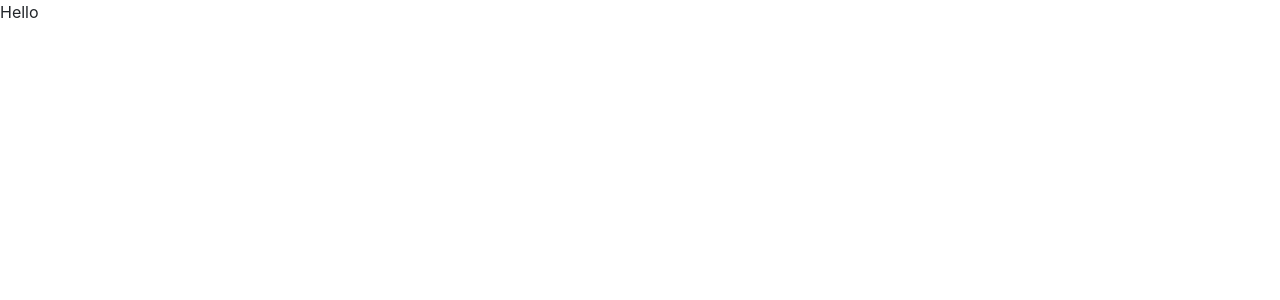
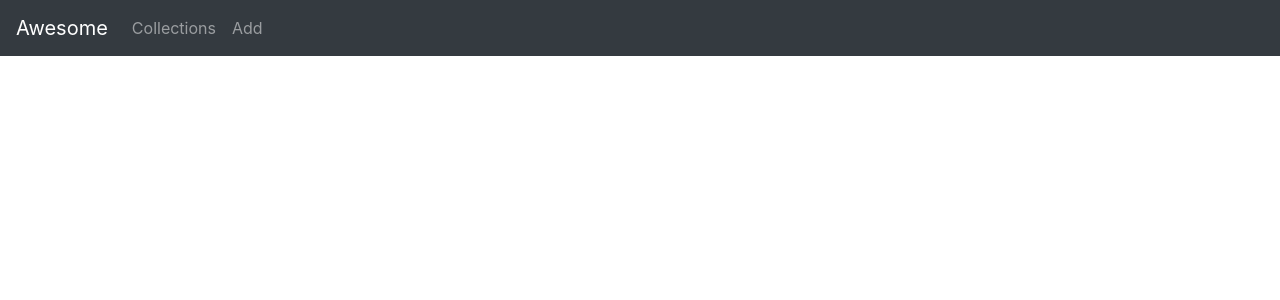
Before and after one commit to Gagandeep-Kaur-01/Full-Stack_PERN_with_Sequelize, a React (Create React App) app in the folder frontend/: page / in a window 1280 px wide. Shown: the top 300 px of the page. Built offline with nearby package versions, Linux system fonts and the light colour scheme.

Commit message:
added navbar, switch, routes

```diff
--- a/frontend/src/App.js
+++ b/frontend/src/App.js
@@ -1,14 +1,36 @@
 import React,  {Component } from "react";
+import { Link, Switch, Route } from 'react-router-dom';
 import "bootstrap/dist/css/bootstrap.min.css";
 
 class App extends Component {
   render() {
-    return(
+    return (
       <div>
-        Hello
+        <nav className="navbar navbar-expand navbar-dark bg-dark">
+          <a href="/collections" className="navbar-brand">
+            Awesome
+          </a>
+          <div className="navbar-nav mr-auto">
+            <li className="nav-item">
+              <Link to={"/collections"} className="nav-link">
+                Collections
+              </Link>
+            </li>
+            <li className="nav-item">
+              <Link to={"/add"} className="nav-link">
+                Add
+              </Link>
+            </li>
+          </div>
+        </nav>
+
+        <div className="container mt-3">
+          <Switch>
+
+          </Switch>
+        </div>
       </div>
-    )
-
+    );
   }
 }
 
```
